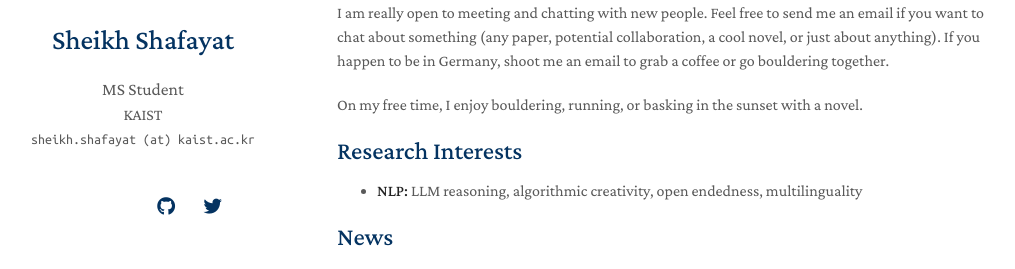
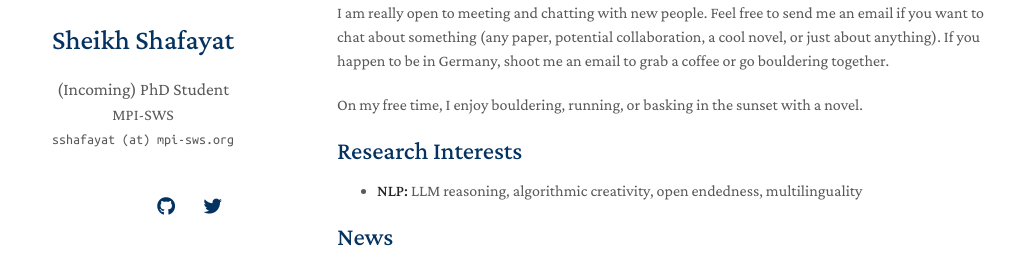
Before and after one commit to sheikhshafayat/sheikhshafayat.github.io, a Jekyll site: the page built from index.md, in a window 1280 px wide. Shown: the part 288-557 px from the top of the page, without its empty margins (133-1148 px from the left). Built offline with Jekyll 4.4.1, drawn with Linux system fonts in a browser that asks for light colours; nearby versions of some CDN libraries; a style sheet for code colours, icons or effects is not loaded; our own code applies the rules of GitHub Pages for plain Markdown files.

Commit message:
email update

```diff
--- a/_config.yml
+++ b/_config.yml
@@ -1,8 +1,8 @@
 # Basic Information
 title: Sheikh Shafayat
-position: MS Student
-affiliation: KAIST
-email: sheikh.shafayat (at) kaist.ac.kr
+position: (Incoming) PhD Student
+affiliation: MPI-SWS
+email: sshafayat (at) mpi-sws.org
 
 # Search Engine Optimization (SEO)
 # The following information is used to improve the website traffic from search engines, e.g., Google.
```
